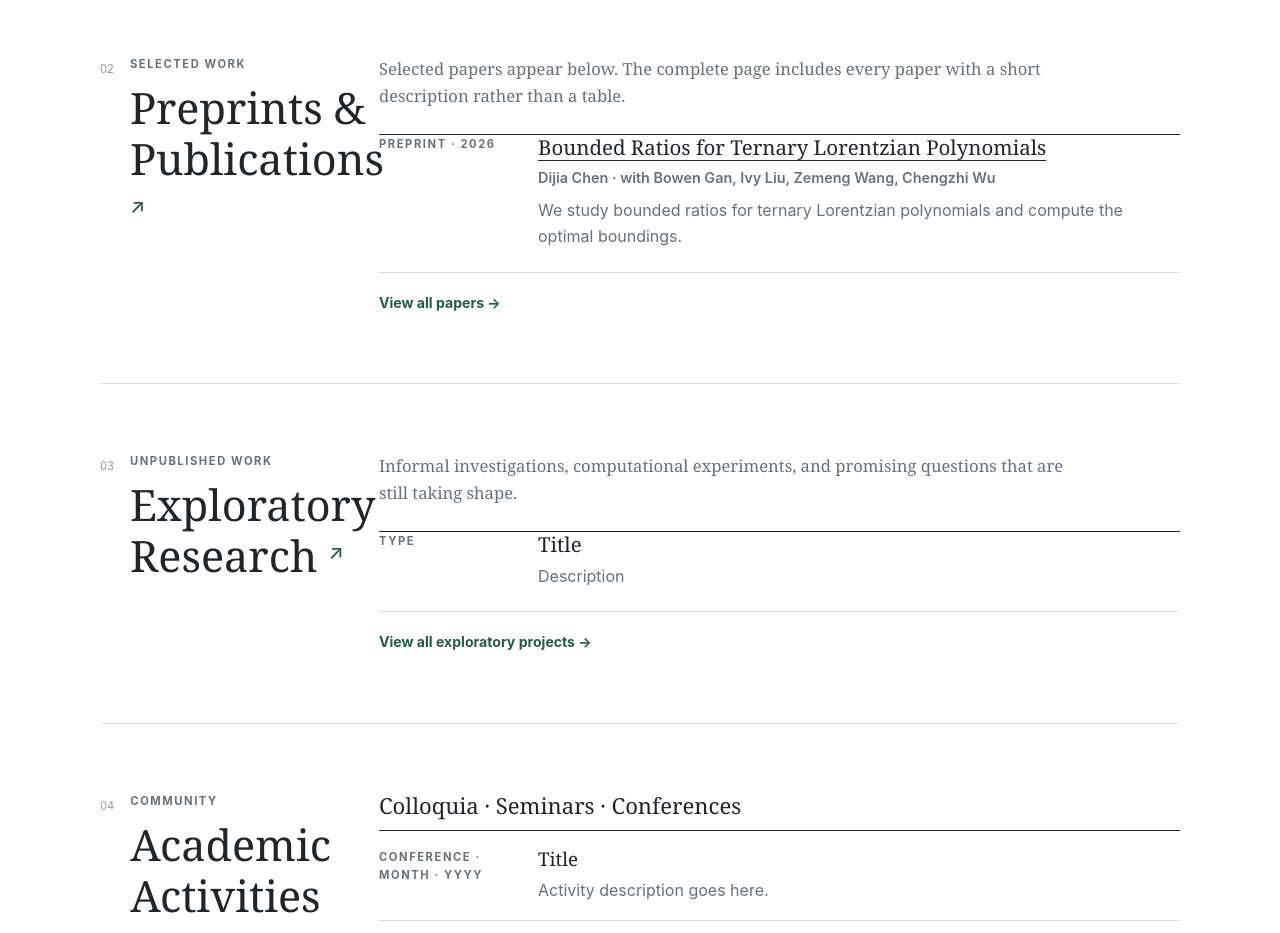
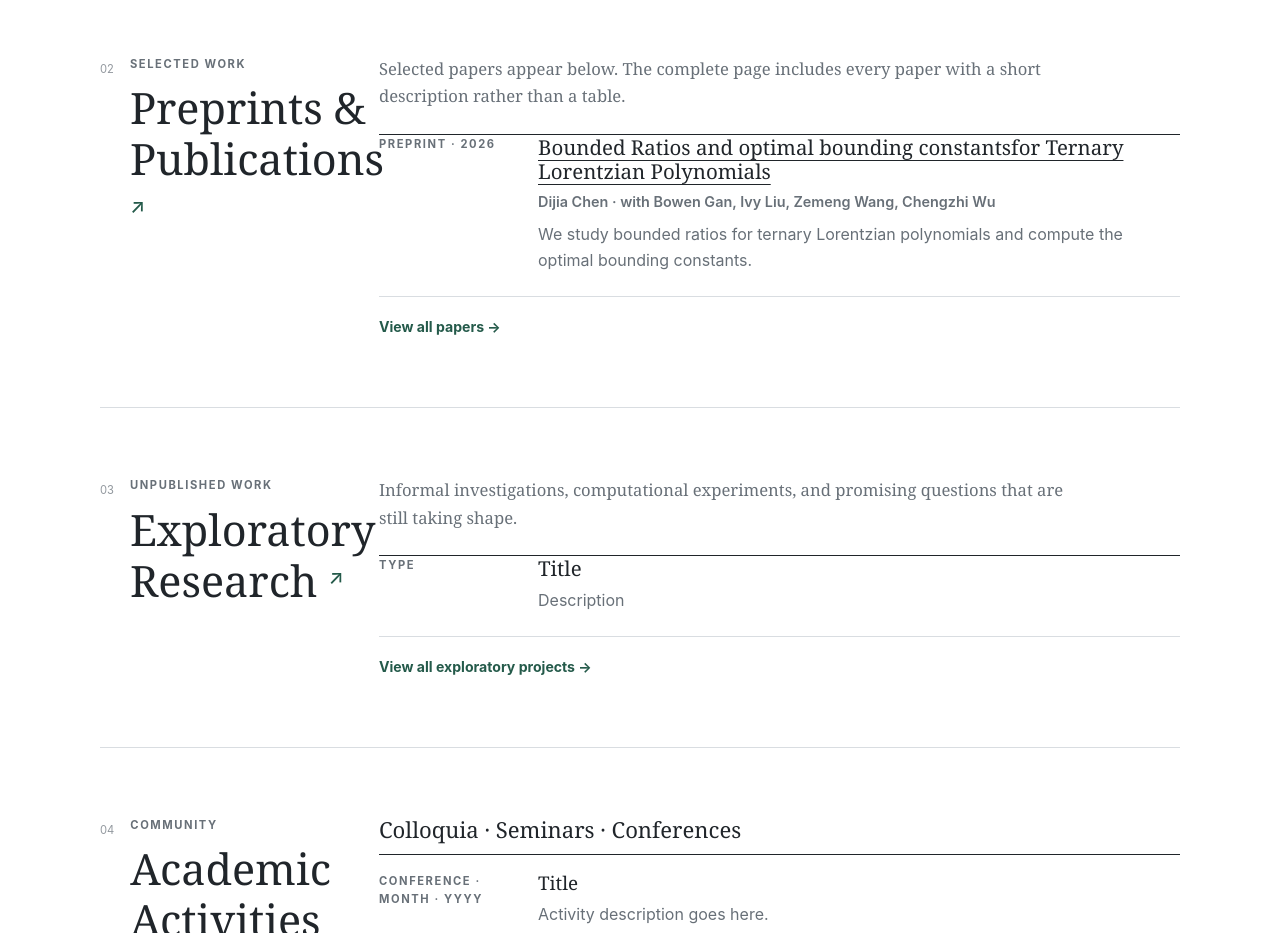
Before and after one commit to mc7272735-stack/mc7272735-stack.github.io, a plain HTML site: page index.html in a window 1280 px wide. Shown: the part 1080-2013 px from the top of the page. Drawn offline with Linux system fonts and the light colour scheme; no server answers.

Commit message:
change paper name

```diff
--- a/index.html
+++ b/index.html
@@ -107,9 +107,9 @@
             <div class="showcase-list">
               <article class="showcase-item">
                 <p class="card-meta">Preprint · 2026</p>
-                <h3><a href="publications/bounded_ratios.pdf">Bounded Ratios for Ternary Lorentzian Polynomials</a></h3>
+                <h3><a href="publications/bounded_ratios.pdf">Bounded Ratios and optimal bounding constantsfor Ternary Lorentzian Polynomials</a></h3>
                 <p class="item-authors">Dijia Chen · with Bowen Gan, Ivy Liu, Zemeng Wang, Chengzhi Wu</p>
-                <p>We study bounded ratios for ternary Lorentzian polynomials and compute the optimal boundings.</p>
+                <p>We study bounded ratios for ternary Lorentzian polynomials and compute the optimal bounding constants.</p>
               </article>
             </div>
             <a class="section-action" href="publications/index.html">View all papers <span aria-hidden="true">→</span></a>
```
